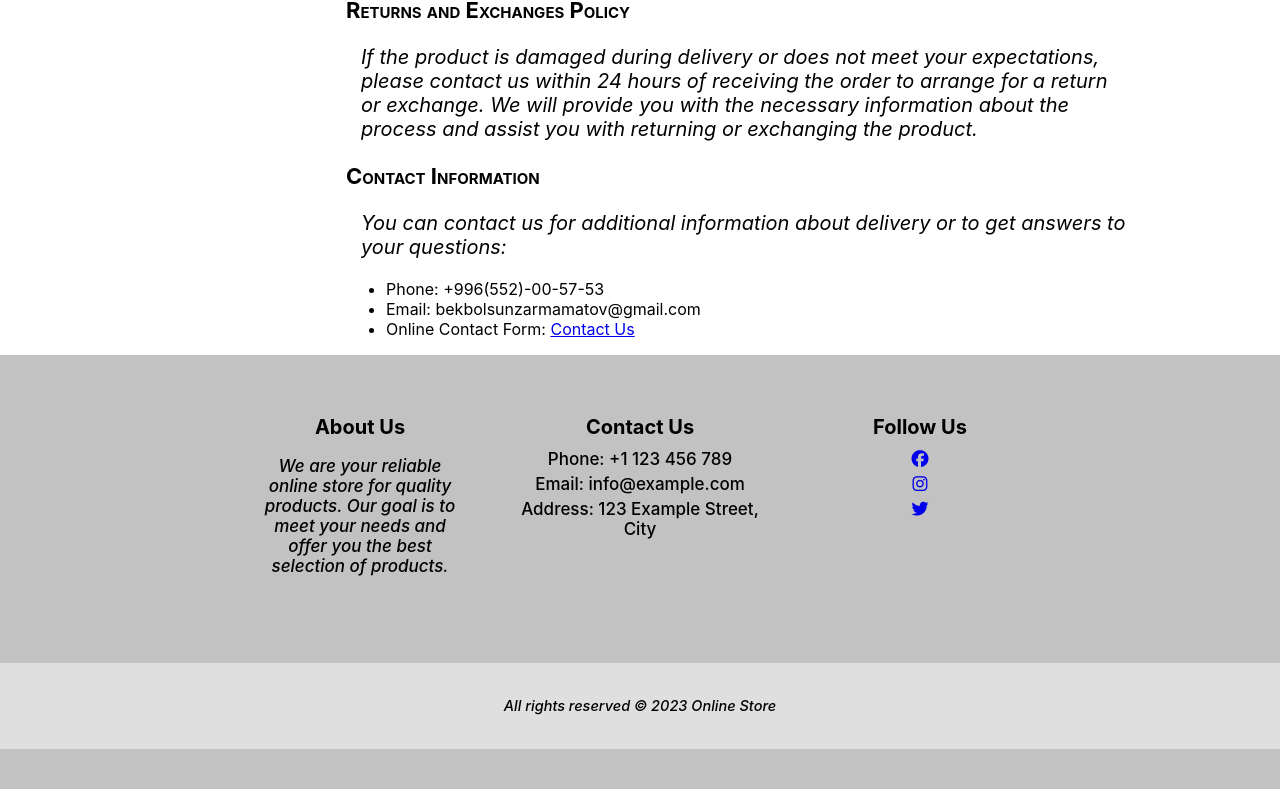
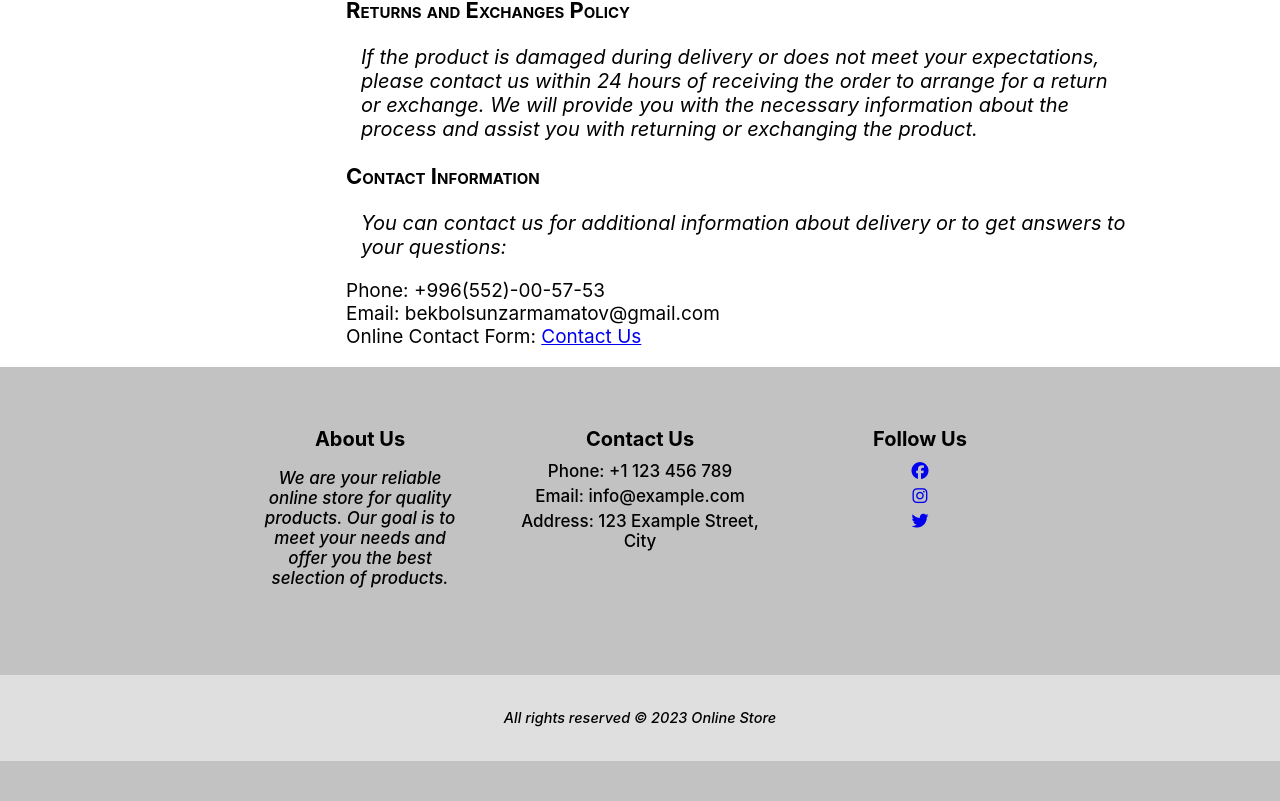
Before and after one commit to Bekbo1sun/diploma, a React (Create React App) app: page /technical-support in a window 1280 px wide. Shown: the part 863-1664 px from the top of the page. Built offline with nearby package versions, Linux system fonts and the light colour scheme; no server answers; the database is empty.

Commit message:
removed the dot in li a

```diff
--- a/src/component/pages/TechnicalSupport.css
+++ b/src/component/pages/TechnicalSupport.css
@@ -16,6 +16,15 @@
   font-size: 22px;
 }
 
+.Technical-Support li {
+  list-style: none;
+}
+
+.Technical-Support ul {
+  padding: 0;
+  font-size: 19px;
+}
+
 p {
   font-style: italic;
   font-size: 20px;
```
